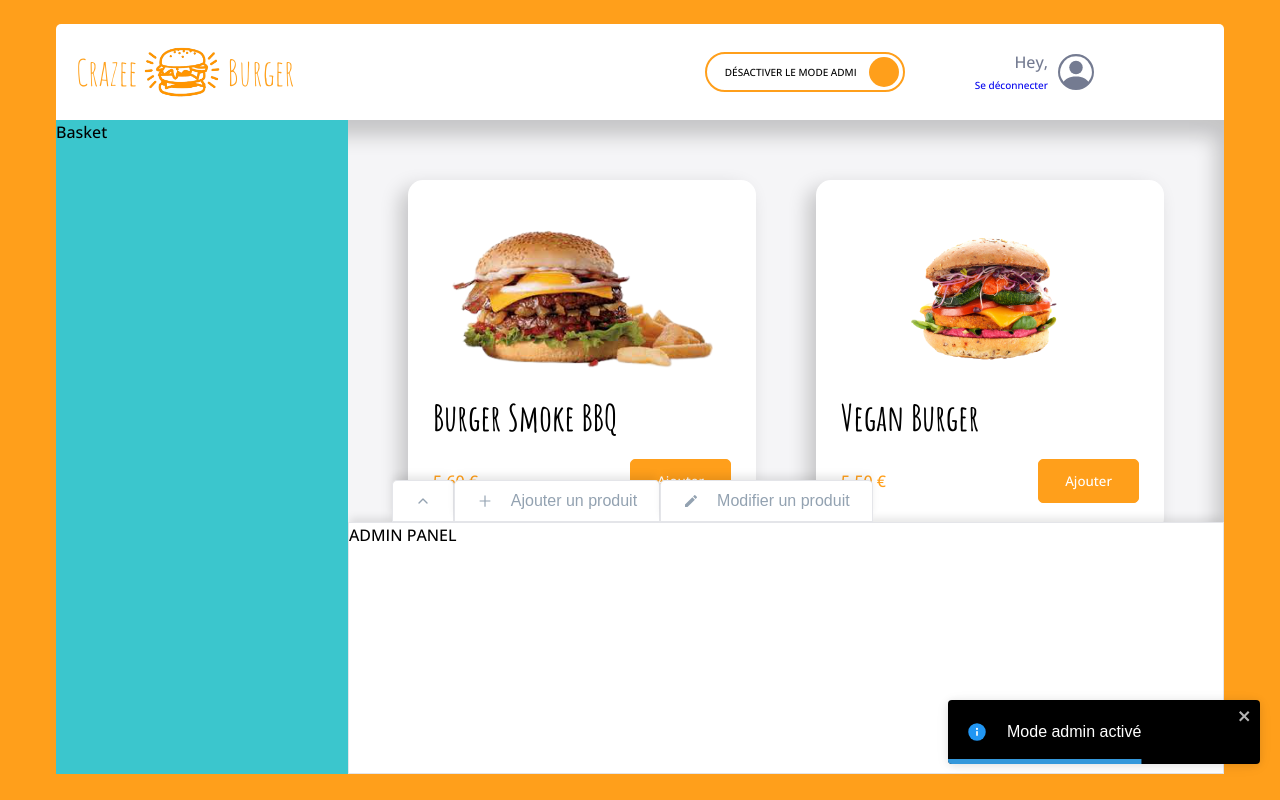
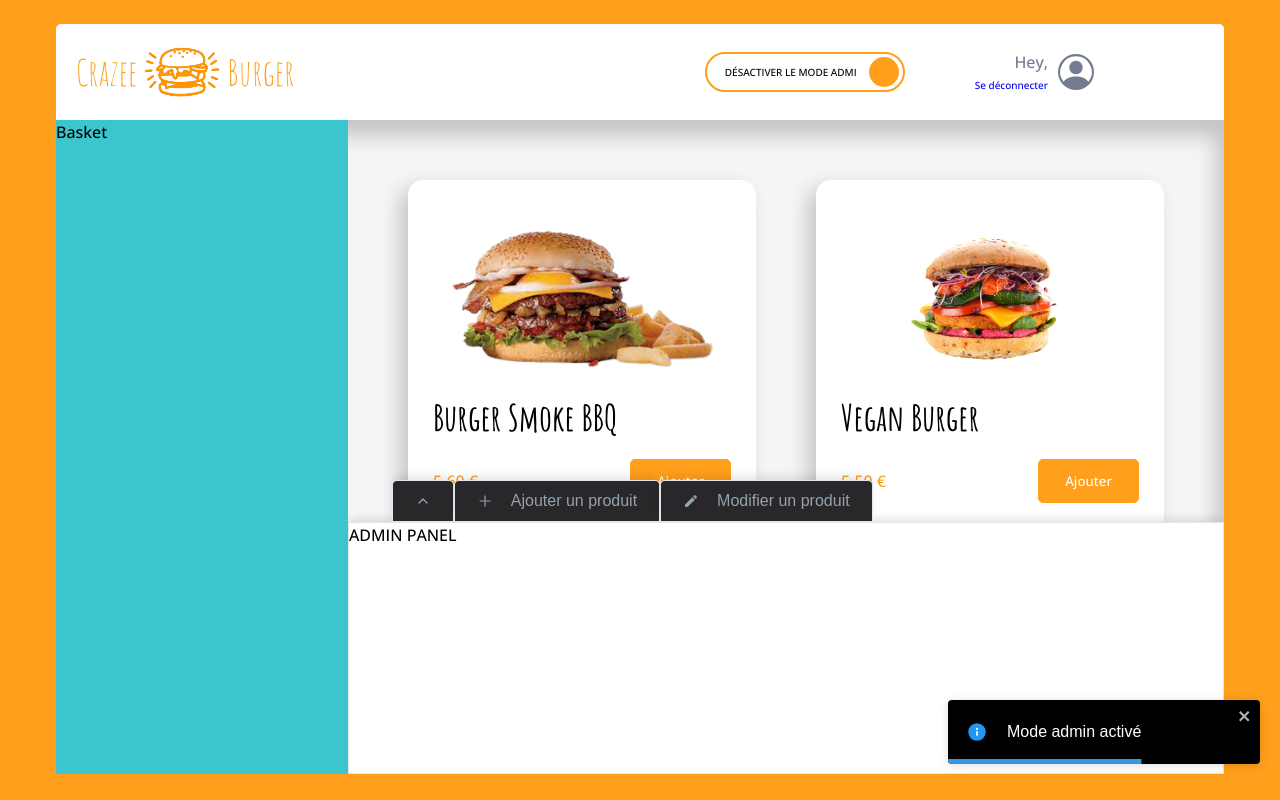
Before and after one commit to clairedornic/crazee-burger, a React (Vite) app: page /order in a window 1280 px wide. Both pictures are taken after a click on the label 804 px from the left and 71 px from the top of the page. Built offline with nearby package versions, Linux system fonts and the light colour scheme.

Commit message:
feat: add className and Icon as props for Tab component

```diff
--- a/src/components/pages/order/Main/Admin/AdminTabs.tsx
+++ b/src/components/pages/order/Main/Admin/AdminTabs.tsx
@@ -3,13 +3,36 @@ import { Tab } from "../../../../reusable-ui/Tab/Tab";
 import { AiOutlinePlus } from 'react-icons/ai';
 import { MdModeEditOutline } from 'react-icons/md';
 import { FiChevronUp } from 'react-icons/fi';
+import { FiChevronDown } from 'react-icons/fi';
+import { theme } from "../../../../../assets/styles/theme/theme-design";
 
-export const AdminTabs = () => {
+interface AdminTabsProps {
+  isCollapsed: boolean
+  setIsCollapsed: React.Dispatch<React.SetStateAction<boolean>>;
+}
+
+export const AdminTabs:React.FC<AdminTabsProps> = ({isCollapsed, setIsCollapsed}) => {
+
   return (
     <AdminTabsStyled>
-        <Tab title="" icon={<FiChevronUp/>}></Tab>
-        <Tab title="Ajouter un produit" icon={<AiOutlinePlus/>}></Tab>
-        <Tab title="Modifier un produit" icon={<MdModeEditOutline/>}></Tab>
+        <Tab
+          title=""
+          Icon={isCollapsed ? <FiChevronDown/> : <FiChevronUp/>}
+          onClick={() => setIsCollapsed(!isCollapsed)}
+          className={!isCollapsed ? "is-active" : ""}
+        />
+        <Tab
+          title="Ajouter un produit"
+          Icon={<AiOutlinePlus/>}
+          onClick={() => setIsCollapsed(!isCollapsed)}
+          className={!isCollapsed ? "is-active" : ""}
+        />
+        <Tab
+          title="Modifier un produit"
+          Icon={<MdModeEditOutline/>}
+          onClick={() => setIsCollapsed(!isCollapsed)}
+          className={!isCollapsed ? "is-active" : ""}
+        />
     </AdminTabsStyled>
   )
 }
@@ -20,4 +43,8 @@ const AdminTabsStyled = styled.div`
     display: flex;
     align-items: center;
     padding-left: 5%;
+
+    .is-active {
+      background: ${theme.colors.darkGray};
+    }
 `;
--- a/src/components/reusable-ui/Tab/Tab.tsx
+++ b/src/components/reusable-ui/Tab/Tab.tsx
@@ -3,13 +3,16 @@ import styled from "styled-components";
 
 interface TabProps {
   title?: string
-  icon: React.ReactNode;
+  Icon: React.ReactNode;
+  onClick?: () => void;
+  className: string;
 }
 
-export const Tab: React.FC<TabProps> = ({title, icon}) => {
+export const Tab: React.FC<TabProps> = ({title, Icon, onClick, className}) => {
+
   return (
-    <TabContentStyled>
-          {icon} { title && <span>{title}</span> }
+    <TabContentStyled onClick={onClick} className={className}>
+          {Icon} { title && <span>{title}</span> }
     </TabContentStyled>
   )
 }
```
